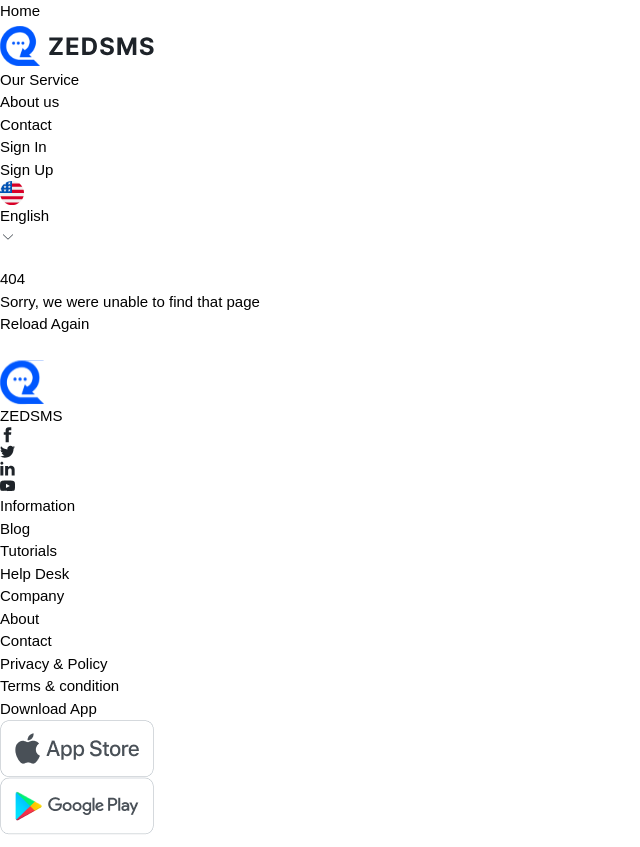
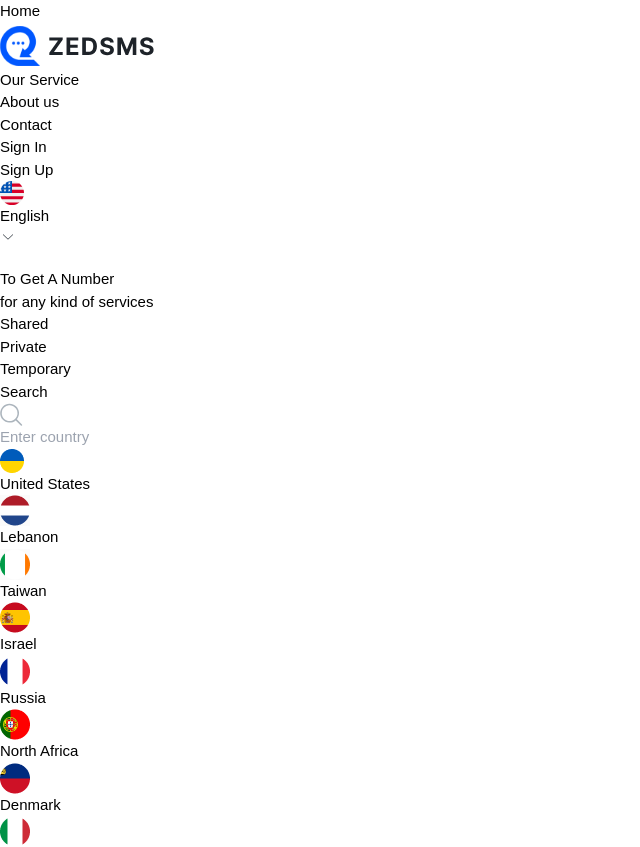
Before and after one commit to sunny335/zed-sms, a Vue app: page /service in a window 1280 px wide. Shown: the top 847 px of the page, without its empty margins (0-640 px from the left). Built offline with nearby package versions, Linux system fonts and the light colour scheme.

Commit message:
added our service page

```diff
--- a/src/components/Header/Header.vue
+++ b/src/components/Header/Header.vue
@@ -22,7 +22,7 @@
                         <ul class="flex items-center gap-11 text-sm">
                             <li>
                                 <RouterLink class="text-neutral-800 text-base font-normal font-['Poppins'] leading-normal transition hover:text-gray-500/75"
-                                    to="/">
+                                    to="/service">
                                     Our Service
                                 </RouterLink>
                             </li>
--- a/src/router/index.js
+++ b/src/router/index.js
@@ -120,46 +120,50 @@
       component: () => import('../views/NotFound.vue')
     },
     {
+      path: '/service',
+      name: 'service',
+      component: () => import('../views/OurService.vue')
+    },
+    {
       path: '/dashboard',
-      component: () => import('../views/Dashboard/Dashboard.vue'), // Import the Dashboard component
+      component: () => import('../views/Dashboard/Dashboard.vue'),
       children: [
         {
-          path: '', // Default child route, e.g., '/dashboard'
-          component: () => import('../views/Dashboard/DashboardHome.vue'), // Create this component
+          path: '',
+          component: () => import('../views/Dashboard/DashboardHome.vue'),
         },
         {
           path: 'my-number',
-          component: () => import('../views/Dashboard/Mynumber.vue'), // Create this component
+          component: () => import('../views/Dashboard/Mynumber.vue'),
         },
         {
           path: 'manage-number',
-          component: () => import('../views/Dashboard/ManageNumber.vue'), // Create this component
+          component: () => import('../views/Dashboard/ManageNumber.vue'),
         },
         {
           path: 'buy-number',
-          component: () => import('../views/Dashboard/BuyNumber.vue'), // Create this component
+          component: () => import('../views/Dashboard/BuyNumber.vue'),
         },
         {
           path: 'transaction',
-          component: () => import('../views/Dashboard/Transaction.vue'), // Create this component
+          component: () => import('../views/Dashboard/Transaction.vue'),
         },
         {
           path: 'balance-transfer',
-          component: () => import('../views/Dashboard/BalanceTransfer.vue'), // Create this component
+          component: () => import('../views/Dashboard/BalanceTransfer.vue'),
         },
         {
           path: 'topup-balance',
-          component: () => import('../views/Dashboard/TopupBalance.vue'), // Create this component
+          component: () => import('../views/Dashboard/TopupBalance.vue'),
         },
         {
           path: 'appearance',
-          component: () => import('../views/Dashboard/Appearance.vue'), // Create this component
+          component: () => import('../views/Dashboard/Appearance.vue'),
         },
         {
           path: 'account-settings',
-          component: () => import('../views/Dashboard/AccountSettings.vue'), // Create this component
+          component: () => import('../views/Dashboard/AccountSettings.vue'),
         },
-        // Add more nested routes for other dashboard pages
       ],
     },
   ]
--- /dev/null
+++ b/src/views/OurService.vue
@@ -0,0 +1,10 @@
+
+<script setup>
+
+import GetANumber from '../components/GetANumber/GetANumber.vue';
+</script>
+<template>
+    <div class="max-w-[1172px] w-full mx-auto mt-[72px] mb-[51px]">
+        <GetANumber />
+ </div>
+</template>
```
